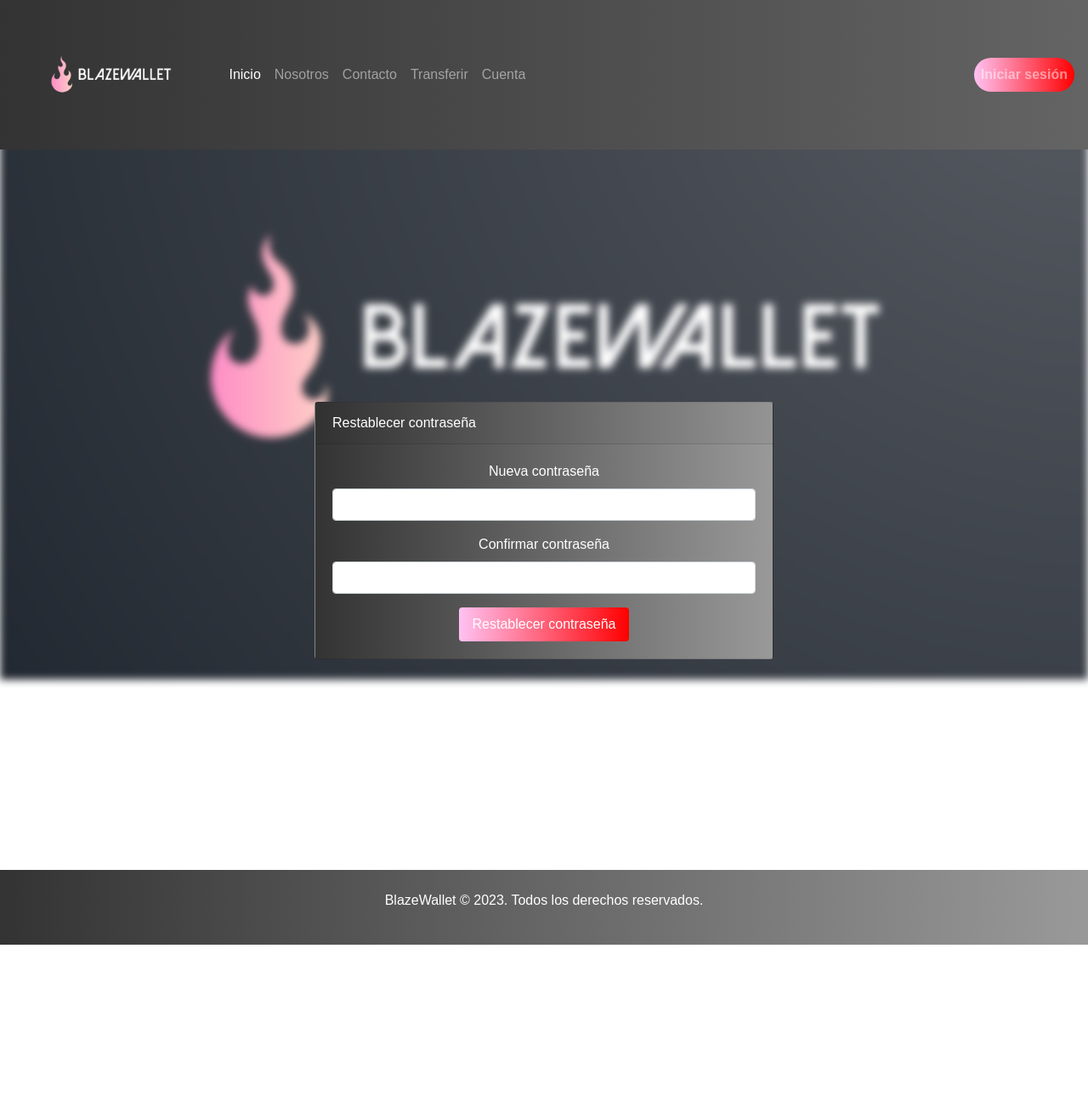
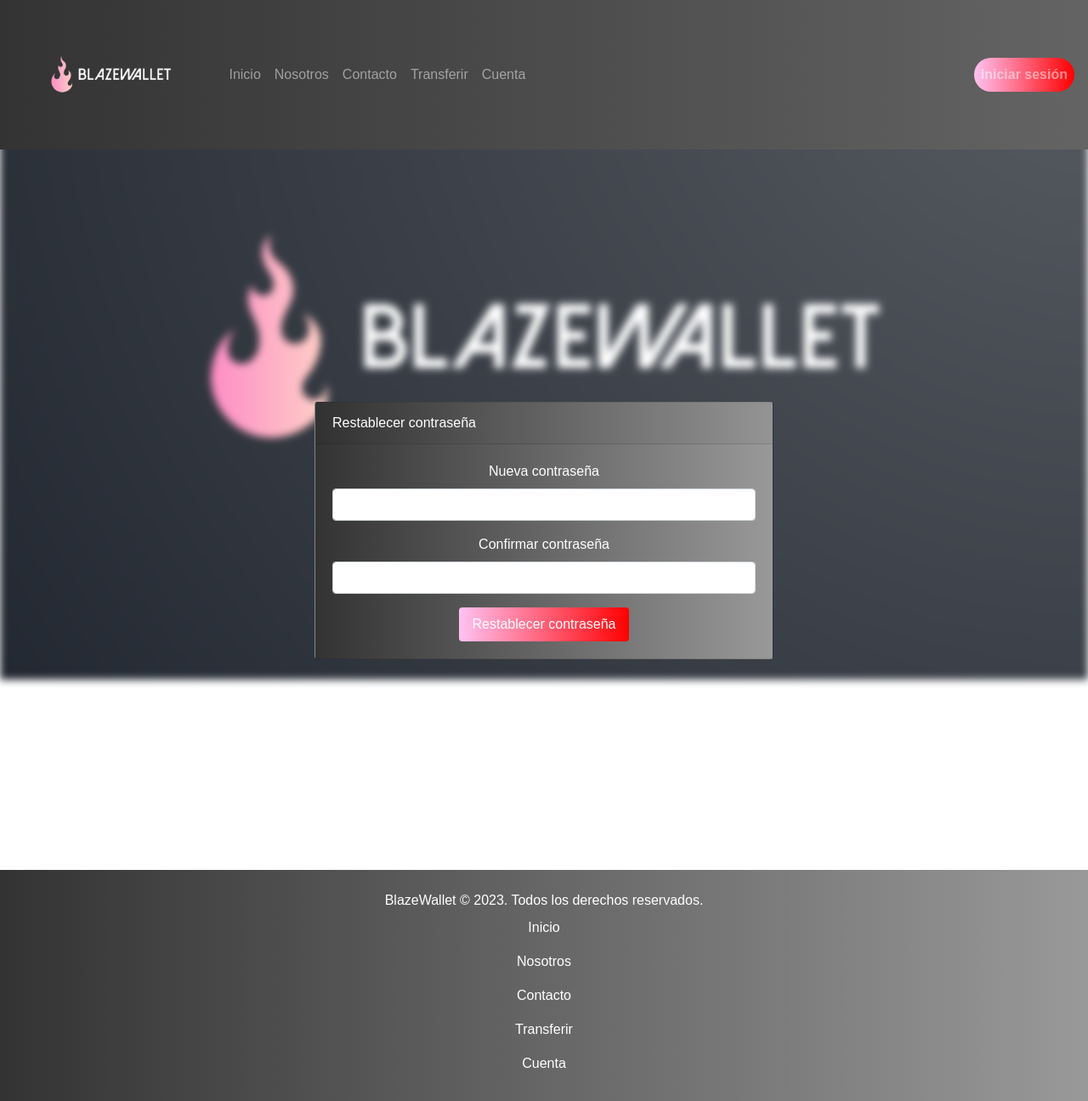
Before and after one commit to Hesoyam91/blaze-wallet, a Django app: page /forgot/ in a window 1280 px wide. Shown: the whole page at 85% size. Before the commit the page ends 1112 px from the top, so only its background shows below. Run offline with Django 4.2, Linux system fonts and the light colour scheme; some libraries are stand-ins or nearby versions.

Commit message:
Cambios esteticos

```diff
--- a/blaze_wallet/settings.py
+++ b/blaze_wallet/settings.py
@@ -139,4 +139,4 @@ CSRF_COOKIE_SECURE = False
 # Set SameSite attribute of CSRF cookie
 CSRF_COOKIE_SAMESITE = 'Lax'
 
-CSRF_TRUSTED_ORIGINS = ['https://blaze-wallet.azurewebsites.net','127.0.0.1', 'localhost']
+CSRF_TRUSTED_ORIGINS = ['https://blaze-wallet.azurewebsites.net']
--- a/core/templates/base.html
+++ b/core/templates/base.html
@@ -25,20 +25,19 @@
   </button>
   <div class="collapse navbar-collapse" id="navbarNav">
     <ul class="navbar-nav">
-        <li class="nav-item active">
+      <li class="nav-item {% if request.path == '/' %}active{% endif %}">
         <a class="nav-link" href="{% url 'home' %}">Inicio</a>
       </li>
-        <li class="nav-item">
+      <li class="nav-item {% if request.path == '/nosotros/' %}active{% endif %}">
         <a class="nav-link" href="{% url 'nosotros' %}">Nosotros</a>
       </li>
-        </li>
-        <li class="nav-item">
+      <li class="nav-item {% if request.path == '/contacto/' %}active{% endif %}">
         <a class="nav-link" href="{% url 'contacto' %}">Contacto</a>
       </li>
-        <li class="nav-item">
+      <li class="nav-item {% if request.path == '/transferencia/' %}active{% endif %}">
         <a class="nav-link" href="{% url 'transferencia_saldo' %}">Transferir</a>
       </li>
-        <li class="nav-item">
+      <li class="nav-item {% if request.path == '/cuenta/' %}active{% endif %}">
         <a class="nav-link" href="{% url 'cuenta' %}">Cuenta</a>
       </li>
     </ul>
@@ -49,7 +48,6 @@
       <a class="nav-link btn btn-gradient btn-rounded" href="{% url 'login' %}"><strong>Iniciar sesión</strong></a>
       {% endif %}
     </ul>
-
   </div>
 </nav>
   {% endblock %}
@@ -60,11 +58,28 @@
   {% block footer %}
   <!-- Footer -->
   <footer class="footer bg-dark text-white text-center py-4">
-    <p>BlazeWallet © 2023. Todos los derechos reservados.</p>
+    <p style="margin-bottom: 0;">BlazeWallet © 2023. Todos los derechos reservados.</p>
+    <ul class="navbar-nav d-flex justify-content-center">
+      <li class="nav-item">
+        <a class="nav-link text-white" href="{% url 'home' %}">Inicio</a>
+      </li>
+      <li class="nav-item">
+        <a class="nav-link text-white" href="{% url 'nosotros' %}">Nosotros</a>
+      </li>
+      <li class="nav-item">
+        <a class="nav-link text-white" href="{% url 'contacto' %}">Contacto</a>
+      </li>
+      <li class="nav-item">
+        <a class="nav-link text-white" href="{% url 'transferencia_saldo' %}">Transferir</a>
+      </li>
+      <li class="nav-item">
+        <a class="nav-link text-white" href="{% url 'cuenta' %}">Cuenta</a>
+      </li>
+    </ul>
   </footer>
+
+
   {% endblock %}
-
-  <script src="https://stackpath.bootstrapcdn.com/bootstrap/4.5.2/js/bootstrap.min.js"></script>
 </body>
 
 </html>
--- a/static/css/style.css
+++ b/static/css/style.css
@@ -5,6 +5,7 @@ body {
     font-family: Arial, sans-serif;
     margin: 0;
     padding: 0;
+    color: #333;
   }
 
   /* Estilos para el encabezado */
@@ -19,12 +20,13 @@ body {
     max-width: 960px;
     margin: 0 auto;
     padding: 20px;
+    margin-bottom: 0;
   }
 
   /* Estilos para el pie de página */
   footer {
     background-color: #333;
-    color: #fff;
+    color: #333;
     padding: 20px;
     text-align: center;
   }
@@ -50,6 +52,8 @@ body {
 
   .footer {
     background: linear-gradient(to right, #333333, #999999);
+    text-align: center;
+    height: auto;
   }
 
 
```
Also changed, not shown: db.sqlite3. Lines whose indentation alone changed are shown as unchanged.
